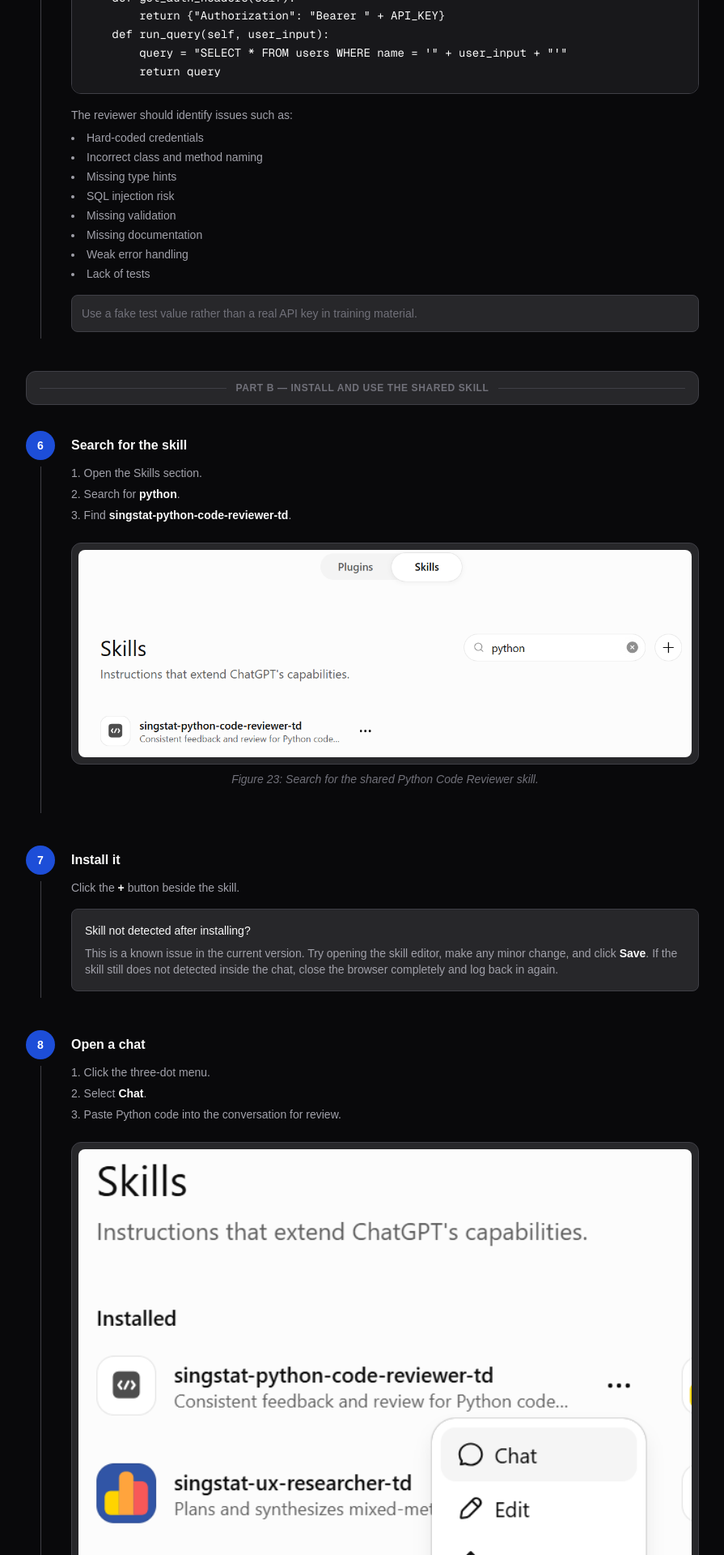
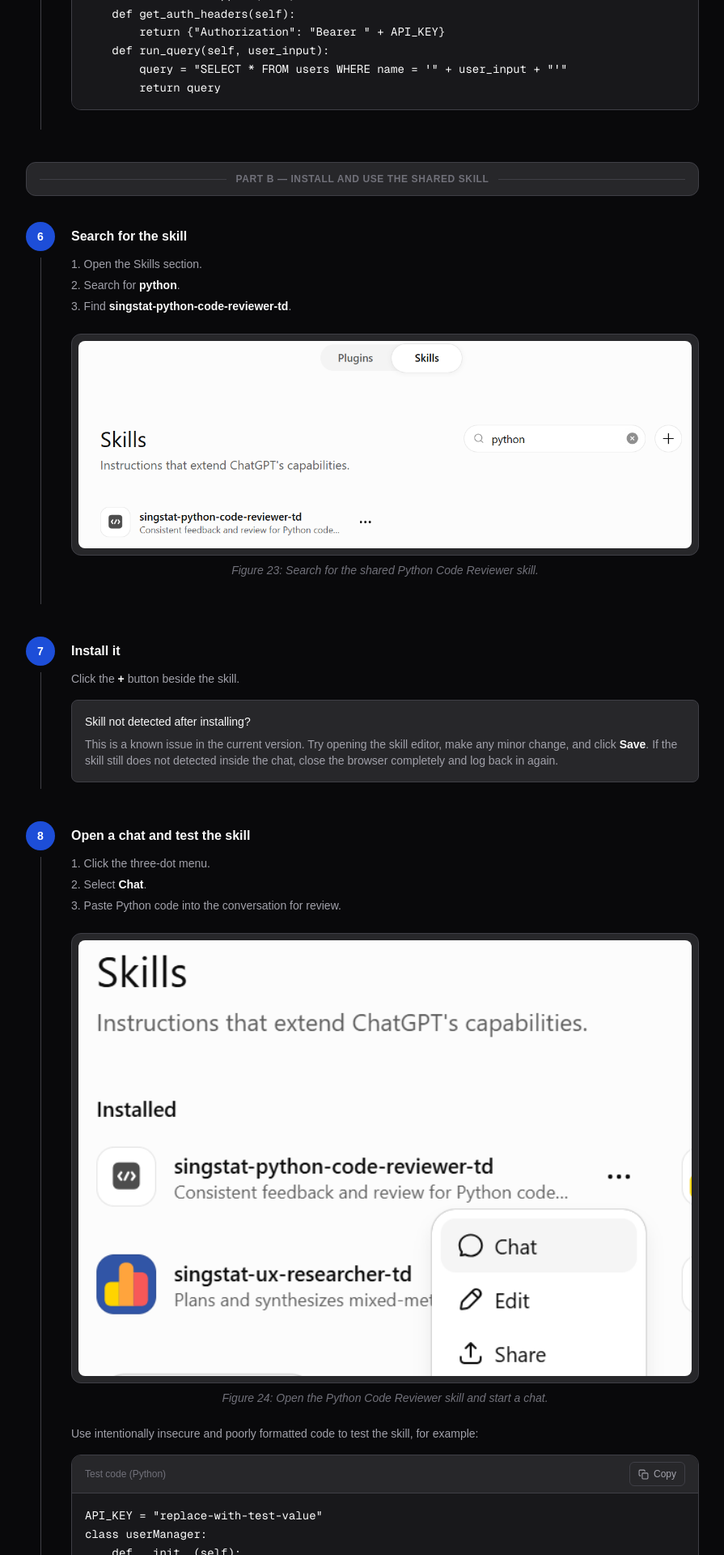
Before and after one commit to lbovboe/tech-drive-guide, a Next.js app: page /tech-drive-guide/python-reviewer in a window 1280 px wide. Shown: the part 6200-8120 px from the top of the page at 81% size, without its empty margins (320-1215 px from the left). Built offline with nearby package versions, Linux system fonts and the light colour scheme.

Commit message:
Update page.tsx

```diff
--- a/app/python-reviewer/page.tsx
+++ b/app/python-reviewer/page.tsx
@@ -225,9 +225,10 @@
         <p className="text-sm">Open a new skill chat.</p>
       </StepCard>
 
-      <StepCard number={5} title="Test the skill">
+      <StepCard number={5} title="Test with sample Python code">
         <p className="text-sm mb-3">
-          Use intentionally insecure and poorly formatted code, for example:
+          Open a new skill chat and paste the sample code below to test your skill. The code is
+          intentionally insecure and poorly formatted to surface a range of findings.
         </p>
         <PromptBlock label="Test code (Python)" mono>{`API_KEY = "replace-with-test-value"
 class userManager:
@@ -240,27 +241,6 @@
     def run_query(self, user_input):
         query = "SELECT * FROM users WHERE name = '" + user_input + "'"
         return query`}</PromptBlock>
-
-        <p className="text-sm mb-2">The reviewer should identify issues such as:</p>
-        <ul className="list-disc list-inside space-y-1 text-sm">
-          <li>Hard-coded credentials</li>
-          <li>Incorrect class and method naming</li>
-          <li>Missing type hints</li>
-          <li>SQL injection risk</li>
-          <li>Missing validation</li>
-          <li>Missing documentation</li>
-          <li>Weak error handling</li>
-          <li>Lack of tests</li>
-        </ul>
-
-        <div
-          className="mt-4 rounded-lg p-3 text-sm"
-          style={{ background: 'var(--bg-surface-2)', border: '1px solid var(--border)' }}
-        >
-          <p style={{ color: 'var(--text-muted)' }}>
-            Use a fake test value rather than a real API key in training material.
-          </p>
-        </div>
       </StepCard>
 
       {/* ── Install shared skill ──────────────────────────────── */}
@@ -309,8 +289,8 @@
         </div>
       </StepCard>
 
-      <StepCard number={8} title="Open a chat">
-        <ol className="list-decimal list-inside space-y-1.5 text-sm">
+      <StepCard number={8} title="Open a chat and test the skill">
+        <ol className="list-decimal list-inside space-y-1.5 text-sm mb-4">
           <li>Click the three-dot menu.</li>
           <li>
             Select <strong style={{ color: 'var(--text-primary)' }}>Chat</strong>.
@@ -324,6 +304,22 @@
           width={616}
           height={437}
         />
+        <p className="text-sm mb-3 mt-4">
+          Use intentionally insecure and poorly formatted code to test the skill, for example:
+        </p>
+        <PromptBlock label="Test code (Python)" mono>{`API_KEY = "replace-with-test-value"
+class userManager:
+    def __init__(self):
+        self.users = []
+    def AddUser(self, name):
+        self.users.append(name)
+    def get_auth_headers(self):
+        return {"Authorization": "Bearer " + API_KEY}
+    def run_query(self, user_input):
+        query = "SELECT * FROM users WHERE name = '" + user_input + "'"
+        return query`}</PromptBlock>
+
+
       </StepCard>
 
       <SectionNav
```
